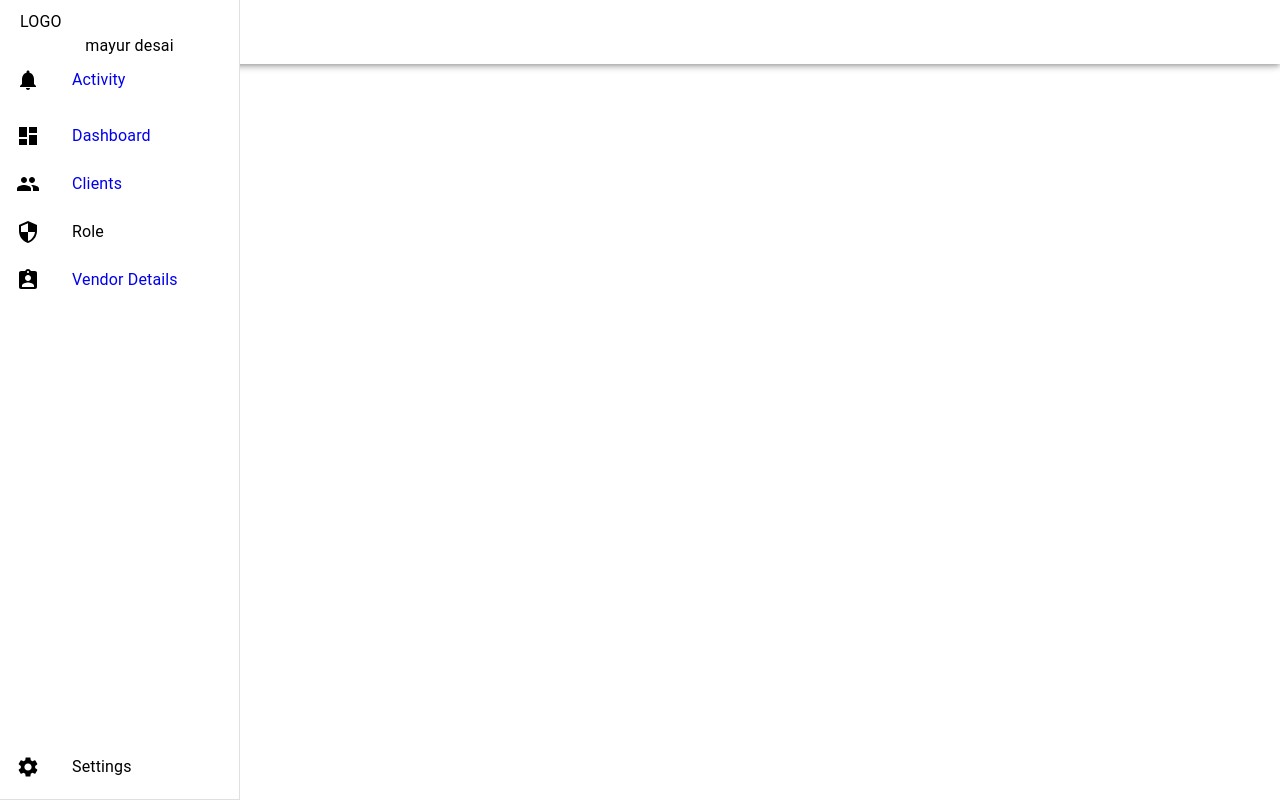
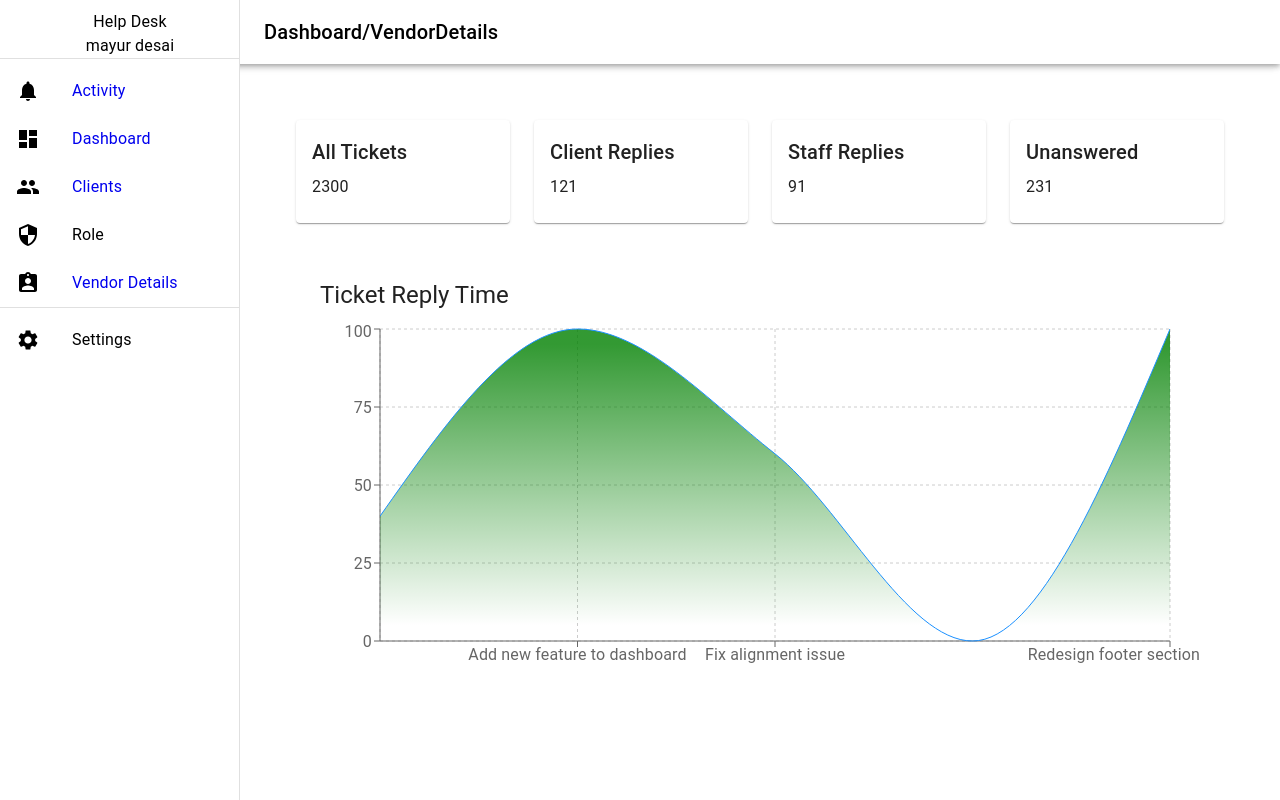
Before and after one commit to Lars1156/mypage, a React (Create React App) app: page / in a window 1280 px wide. Built offline with nearby package versions, Linux system fonts and the light colour scheme.

Commit message:
Add the changes on the tables deatils

```diff
--- a/src/DashBoard/AppDashboard.jsx
+++ b/src/DashBoard/AppDashboard.jsx
@@ -1,16 +1,15 @@
 import React from "react";
 import { Outlet } from "react-router-dom";
-import { Box, CssBaseline, AppBar, Toolbar, Typography } from '@mui/material';
+import { Box, CssBaseline, AppBar, Typography , Toolbar } from '@mui/material';
 import Sidebar from "./SideBar";
 function AppDashboard (){
     return (
-      <>
         <Box sx={{ display: 'flex' }}>
           <CssBaseline />
           <AppBar position="fixed" sx={{backgroundColor:'white'}}>
-            <Toolbar>
-              <Typography variant="h6" sx={{color:'black'}}>Dashboard</Typography>
-            </Toolbar>
+            <Toolbar sx={{height:60}}>
+              <Typography variant="h6" sx={{color:'black', marginLeft:30,fontSize:'20px'}}>Dashboard/VendorDetails</Typography>
+              </Toolbar>
           </AppBar>
 
           <Sidebar />
@@ -27,7 +26,6 @@ function AppDashboard (){
             <Outlet /> {/* Renders the nested route */}
           </Box>
         </Box>
-        </>
     )
 }
 
--- a/src/DashBoard/SideBar.jsx
+++ b/src/DashBoard/SideBar.jsx
@@ -1,21 +1,56 @@
-import React from "react";
+import React, { useState } from "react";
 import { Link } from "react-router-dom";
-import { Box, Drawer, List, ListItem, ListItemText, ListItemIcon, Typography ,Divider} from '@mui/material';
-import {Notifications as NotificationsIcon , Dashboard as DashboardIcon ,
-    People as PeopleIcon, Security as SecurityIcon, Settings as SettingsIcon,} from '@mui/icons-material';
+import {
+  AppBar,
+  Toolbar,
+  IconButton,
+  Drawer,
+  List,
+  ListItem,
+  ListItemText,
+  ListItemIcon,
+  Typography,
+  Divider,
+  Box,
+  useMediaQuery,
+} from '@mui/material';
+import MenuIcon from '@mui/icons-material/Menu';
+import {
+  Notifications as NotificationsIcon,
+  Dashboard as DashboardIcon,
+  People as PeopleIcon,
+  Security as SecurityIcon,
+  Settings as SettingsIcon,
+} from '@mui/icons-material';
 import AssignmentIndIcon from '@mui/icons-material/AssignmentInd';
+
 function Sidebar() {
-        return (
-            <Drawer
+  const [isDrawerOpen, setIsDrawerOpen] = useState(false);
+  const isMobile = useMediaQuery('(max-width:600px)');
+
+  const toggleDrawer = () => {
+    setIsDrawerOpen((prev) => !prev);
+  };
+
+  const drawerContent = (
+    <Box
       sx={{
         width: 240,
-             flexShrink: 0,
-             '& .MuiDrawer-paper': { width: 240,boxSizing: 'border-box',backgroundColor: 'white', color: 'black',},}} variant="permanent" anchor="left">
-        <Box sx={{ height: 48,width:'100%'}}>
-           <Typography sx={{fontSize : '200',marginLeft : '20px',marginTop:'10px'}}> LOGO
-                <Typography sx={{textAlign : 'center',}} >mayur desai</Typography>
+        boxSizing: 'border-box',
+        backgroundColor: 'white',
+        color: 'black',
+        height: '100%',
+      }}
+      role="presentation"
+      onClick={isMobile ? toggleDrawer : undefined}
+    >
+      <Box sx={{ height: 48, width: '100%' }}>
+        <Typography sx={{ fontSize: '200', marginLeft: '20px', marginTop: '10px', textAlign:"center"}}>
+          Help Desk
+          <Typography sx={{ textAlign: 'center' }}>mayur desai</Typography>
         </Typography>
       </Box>
+      <Divider />
       <List>
         <ListItem button component={Link} to={'/card'}>
           <ListItemIcon>
@@ -23,10 +58,9 @@ import {Notifications as NotificationsIcon , Dashboard as DashboardIcon ,
           </ListItemIcon>
           <ListItemText primary="Activity" />
         </ListItem>
-        </List>
         <ListItem button component={Link} to={'/'}>
           <ListItemIcon>
-              <DashboardIcon sx={{ color: 'Black' }} />
+            <DashboardIcon sx={{ color: 'black' }} />
           </ListItemIcon>
           <ListItemText primary="Dashboard" />
         </ListItem>
@@ -48,6 +82,7 @@ import {Notifications as NotificationsIcon , Dashboard as DashboardIcon ,
           </ListItemIcon>
           <ListItemText primary="Vendor Details" />
         </ListItem>
+        <Divider />
         <Box sx={{ marginTop: 'auto' }}>
           <List>
             <ListItem button>
@@ -58,8 +93,45 @@ import {Notifications as NotificationsIcon , Dashboard as DashboardIcon ,
             </ListItem>
           </List>
         </Box>
-        <Divider/>
+      </List>
+    </Box>
+  );
+
+  return (
+    <>
+      {isMobile && (
+        <AppBar position="fixed" sx={{backgroundColor:'white'}}>
+          <Toolbar>
+            <IconButton
+              edge="start"
+              color="#00000"
+              aria-label="menu"
+              onClick={toggleDrawer}
+            >
+              <MenuIcon />
+            </IconButton>
+            <Typography variant="h6" noWrap sx={{color:'black'}}>
+              Dashboard
+            </Typography>
+          </Toolbar>
+        </AppBar>
+      )}
+      <Drawer
+        sx={{
+          width: 240,
+          flexShrink: 0,
+          '& .MuiDrawer-paper': {
+            width: 240,
+            boxSizing: 'border-box',
+          },
+        }}
+        variant={isMobile ? "temporary" : "permanent"}
+        open={isMobile ? isDrawerOpen : true}
+        onClose={toggleDrawer}
+      >
+        {drawerContent}
       </Drawer>
+    </>
   );
 }
 
--- a/src/Pages/ClientTable.jsx
+++ b/src/Pages/ClientTable.jsx
@@ -23,7 +23,7 @@ function ClientTable (){
   return(
     <Box>
                 <Grid container spacing={3} sx={{ marginBottom: 3 }}>
-            <Grid item xs={12} sm={6} md={3}>
+            <Grid item xs={6} sm={6} md={3}>
               <Card>
                 <CardContent>
                   <Typography variant="h6" gutterBottom>
@@ -35,7 +35,7 @@ function ClientTable (){
                 </CardContent>
               </Card>
             </Grid>
-            <Grid item xs={12} sm={6} md={3}>
+            <Grid item xs={6} sm={6} md={3}>
               <Card>
                 <CardContent>
                   <Typography variant="h6" gutterBottom>
@@ -47,7 +47,7 @@ function ClientTable (){
                 </CardContent>
               </Card>
             </Grid>
-            <Grid item xs={12} sm={6} md={3}>
+            <Grid item xs={6} sm={6} md={3}>
               <Card>
                 <CardContent>
                   <Typography variant="h6" gutterBottom>
@@ -59,7 +59,7 @@ function ClientTable (){
                 </CardContent>
               </Card>
             </Grid>
-            <Grid item xs={12} sm={6} md={3}>
+            <Grid item xs={6} sm={6} md={3}>
               <Card>
                 <CardContent>
                   <Typography variant="h6" gutterBottom>
--- a/src/Pages/Dashboard.jsx
+++ b/src/Pages/Dashboard.jsx
@@ -1,11 +1,21 @@
 import React from "react";
 import {
+  Box,
+  Typography,
   Grid,
-    Typography,
   Card,
   CardContent,
-    LinearProgress, Paper ,Box
-}from '@mui/material';
+} from "@mui/material";
+import {
+  AreaChart,
+  Area,
+  XAxis,
+  YAxis,
+  CartesianGrid,
+  Tooltip,
+  ResponsiveContainer,
+} from "recharts";
+import './cssFolder/dash.css'
 const tickets = [
   { id: 1, title: "Bug in login page", status: "in-progress", progress: 40 },
   { id: 2, title: "Add new feature to dashboard", status: "completed", progress: 100 },
@@ -13,95 +23,86 @@ const tickets = [
   { id: 4, title: "Improve API performance", status: "not-started", progress: 0 },
   { id: 5, title: "Redesign footer section", status: "completed", progress: 100 },
 ];
-function Dashboard(){
-    <>
-   <Grid container spacing={3} sx={{ marginBottom: 3 }}>
-               <Grid item xs={12} sm={6} md={3}>
-                 <Card>
+
+const chartData = tickets.map((ticket) => ({
+  name: ticket.title,
+  progress: ticket.progress,
+}));
+
+function Dashboard() {
+  return (
+    <div className="dashboard-container">
+      <Grid container spacing={3}>
+        <Grid item xs={6} sm={6} md={3}>
+          <Card className="dashboard-card">
             <CardContent>
               <Typography variant="h6" gutterBottom>
                 All Tickets
               </Typography>
-                     <Typography>
-                       2300
-                     </Typography>
+              <Typography>2300</Typography>
             </CardContent>
           </Card>
         </Grid>
-               <Grid item xs={12} sm={6} md={3}>
-                 <Card>
+        <Grid item xs={6} sm={6} md={3}>
+          <Card className="dashboard-card">
             <CardContent>
               <Typography variant="h6" gutterBottom>
                 Client Replies
               </Typography>
-                     <Typography>
-                       121
-                     </Typography>
+              <Typography>121</Typography>
             </CardContent>
           </Card>
         </Grid>
-               <Grid item xs={12} sm={6} md={3}>
-                 <Card>
+        <Grid item xs={6} sm={6} md={3}>
+          <Card className="dashboard-card">
             <CardContent>
               <Typography variant="h6" gutterBottom>
                 Staff Replies
               </Typography>
-                     <Typography>
-                        91
-                     </Typography>
+              <Typography>91</Typography>
             </CardContent>
           </Card>
         </Grid>
-               <Grid item xs={12} sm={6} md={3}>
-                 <Card>
+        <Grid item xs={6} sm={6} md={3}>
+          <Card className="dashboard-card">
             <CardContent>
               <Typography variant="h6" gutterBottom>
-                       Unanswred
+                Unanswered
               </Typography>
-                     <Typography>
-                        231
-                     </Typography>
+              <Typography>231</Typography>
             </CardContent>
           </Card>
         </Grid>
       </Grid>
-             <Box sx={{ p: 3 }}>
+
+      <Box className="chart-container" sx={{ p: 3 }}>
         <Typography variant="h5" gutterBottom>
-        Ticket Progress
+          Ticket Reply Time
         </Typography>
-      {tickets.map((ticket) => (
-        <Paper
-          key={ticket.id}
-          elevation={3}
-          sx={{ p: 2, mb: 2, backgroundColor: "#f9f9f9" }}
-        >
-          <Typography variant="subtitle1">{ticket.title}</Typography>
-          <Typography variant="body2" color="text.secondary">
-            Status: {ticket.status}
-          </Typography>
-          <LinearProgress
-            variant="determinate"
-            value={ticket.progress}
-            sx={{
-              height: 10,
-              borderRadius: 5,
-              mt: 1,
-              "& .MuiLinearProgress-bar": {
-                backgroundColor:
-                  ticket.progress === 100 ? "#4caf50" : "#1a90ff",
-              },
-            }}
+        <ResponsiveContainer width="100%" height="100%">
+          <AreaChart data={chartData} margin={{ top: 10, right: 30, left: 0, bottom: 0 }}>
+            <defs>
+              <linearGradient id="colorProgress" x1="0" y1="0" x2="0" y2="1">
+                <stop offset="5%" stopColor="green" stopOpacity={0.8} />
+                <stop offset="95%" stopColor="green" stopOpacity={0} />
+              </linearGradient>
+            </defs>
+            <CartesianGrid strokeDasharray="3 3" />
+            <XAxis dataKey="name" />
+            <YAxis />
+            <Tooltip />
+            <Area
+              type="monotone"
+              dataKey="progress"
+              stroke="#1a90ff"
+              fillOpacity={1}
+              fill="url(#colorProgress)"
             />
-          <Typography
-            variant="caption"
-            color="text.secondary"
-            sx={{ mt: 0.5, display: "block" }}
-          >
-            {ticket.progress}% completed
-          </Typography>
-        </Paper>
-      ))}
+          </AreaChart>
+        </ResponsiveContainer>
       </Box>
-             </>
+    </div>
+  );
 }
+
 export default Dashboard;
--- /dev/null
+++ b/src/Pages/cssFolder/dash.css
@@ -0,0 +1,46 @@
+/* Dashboard.css */
+
+/* Mobile devices (max-width: 600px) */
+@media only screen and (max-width: 600px) {
+    .dashboard-container {
+      padding: 1rem;
+    }
+
+    .dashboard-card {
+      margin-bottom: 1rem;
+    }
+
+    .chart-container {
+      height: 250px;
+    }
+  }
+
+  /* Tablets (min-width: 600px and max-width: 960px) */
+  @media only screen and (min-width: 600px) and (max-width: 960px) {
+    .dashboard-container {
+      padding: 1.5rem;
+    }
+
+    .dashboard-card {
+      margin-bottom: 1.5rem;
+    }
+
+    .chart-container {
+      height: 300px;
+    }
+  }
+
+  /* Laptops and larger screens (min-width: 960px) */
+  @media only screen and (min-width: 960px) {
+    .dashboard-container {
+      padding: 2rem;
+    }
+
+    .dashboard-card {
+      margin-bottom: 2rem;
+    }
+
+    .chart-container {
+      height: 400px;
+    }
+  }
--- a/src/components/TicketCard.jsx
+++ b/src/components/TicketCard.jsx
@@ -59,7 +59,7 @@ function TicketCard() {
   return (
     <Grid container direction="column" spacing={3}>
       {tickets.map((ticket) => (
-        <Grid item xs={12} key={ticket.ticket_id}>
+        <Grid item xs={6} key={ticket.ticket_id}>
           <Card elevation={3} sx={{ width: '100%', height: 'auto' , borderRadius:'15px' }}>
             <CardHeader
               title={
--- a/src/components/VendorTable.jsx
+++ b/src/components/VendorTable.jsx
@@ -91,7 +91,7 @@ const VendorTable = () => {
   return (
   <>
    <Grid container spacing={3} sx={{ marginBottom: 3 }}>
-            <Grid item xs={12} sm={6} md={3}>
+            <Grid item xs={6} sm={6} md={3}>
               <Card>
                 <CardContent>
                   <Typography variant="h6" gutterBottom>
@@ -103,7 +103,7 @@ const VendorTable = () => {
                 </CardContent>
               </Card>
             </Grid>
-            <Grid item xs={12} sm={6} md={3}>
+            <Grid item xs={6} sm={6} md={3}>
               <Card>
                 <CardContent>
                   <Typography variant="h6" gutterBottom>
@@ -115,7 +115,7 @@ const VendorTable = () => {
                 </CardContent>
               </Card>
             </Grid>
-            <Grid item xs={12} sm={6} md={3}>
+            <Grid item xs={6} sm={6} md={3}>
               <Card>
                 <CardContent>
                   <Typography variant="h6" gutterBottom>
@@ -127,7 +127,7 @@ const VendorTable = () => {
                 </CardContent>
               </Card>
             </Grid>
-            <Grid item xs={12} sm={6} md={3}>
+            <Grid item xs={6} sm={6} md={3}>
               <Card>
                 <CardContent>
                   <Typography variant="h6" gutterBottom>
```
Lines whose indentation alone changed are shown as unchanged.
